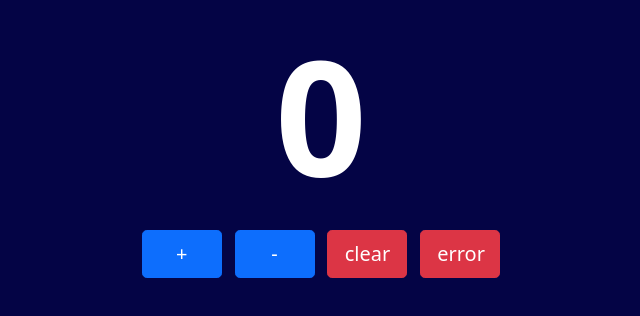
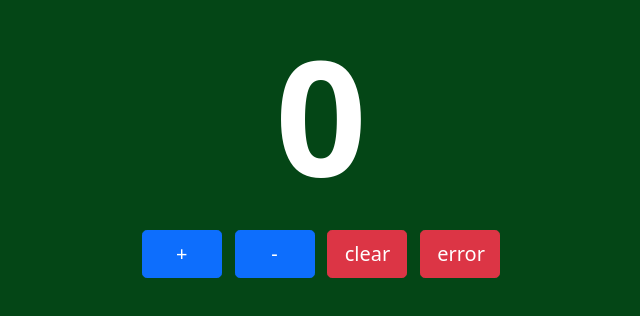
Before and after one commit to GearHiram1397/counter-app, a plain HTML site: page index.html in a window 1280 px wide. Shown: the part 252-568 px from the top of the page, without its empty margins (319-959 px from the left). Drawn offline with nearby package versions, Linux system fonts and the light colour scheme.

Commit message:
background modified

```diff
--- a/style.css
+++ b/style.css
@@ -1,7 +1,7 @@
 .wrapper{
     height: 100vh;
     width: 100vw;
-    background-color: rgb(4, 4, 69);
+    background-color: rgb(4, 70, 22);
     color: #fff;
     display: flex;
     justify-content: center;
```
